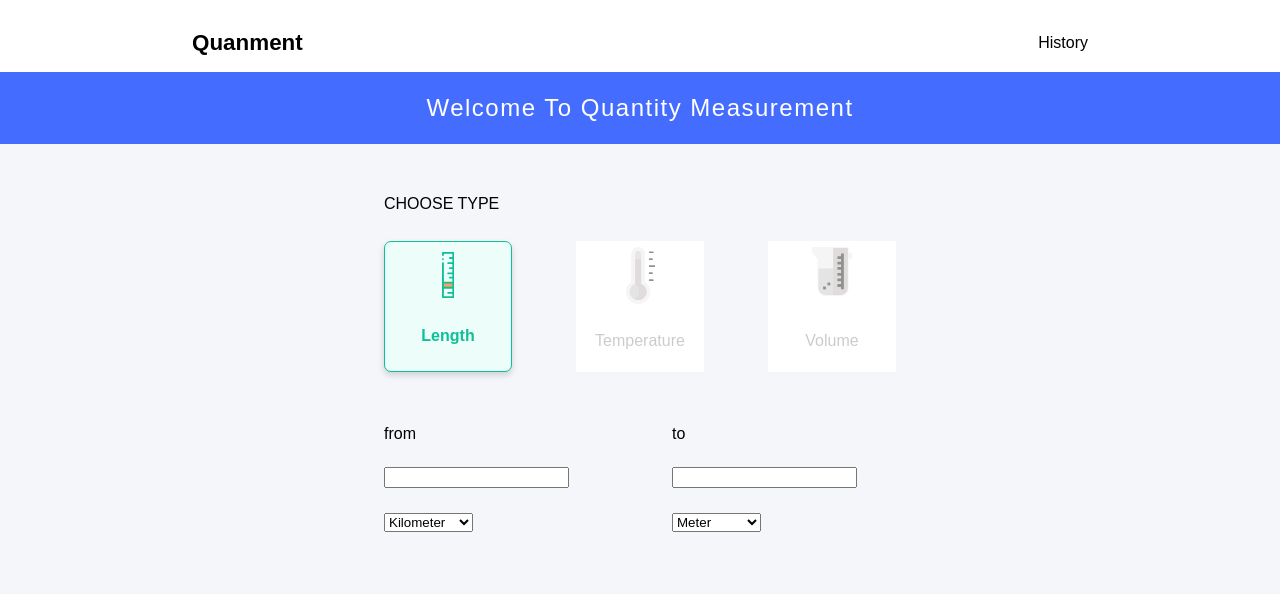
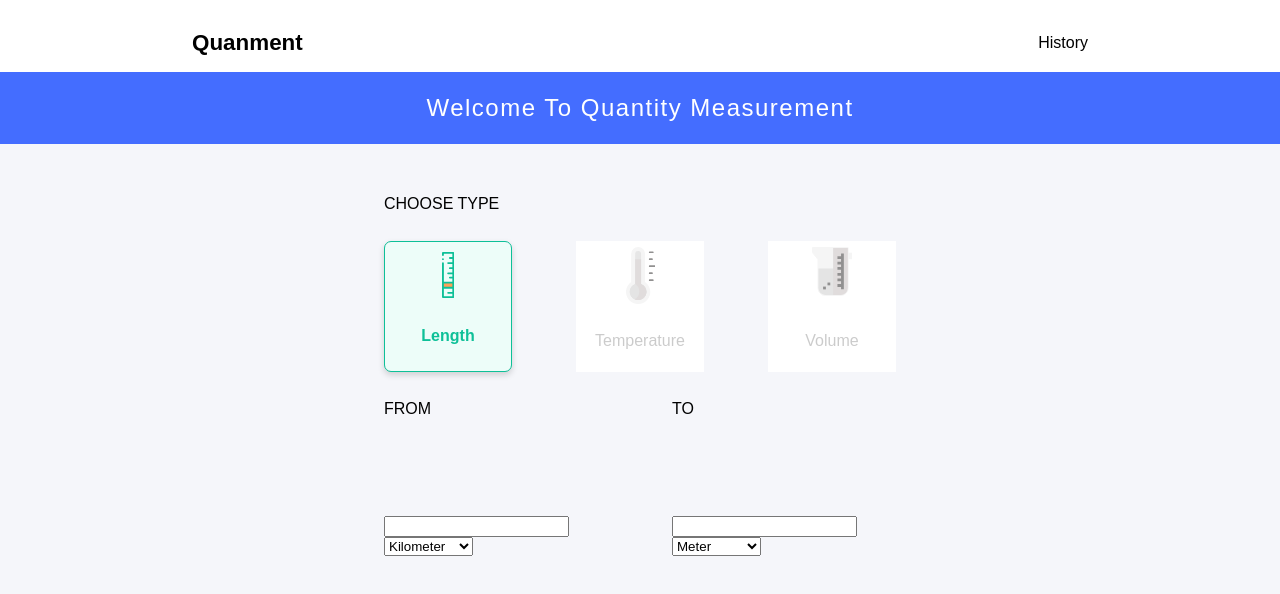
Before and after one commit to seema1611/QuantityMeasurement-UI, a React (Create React App) app: page / in a window 1280 px wide. Shown: the top 594 px of the page. Built offline with nearby package versions, Linux system fonts and the light colour scheme.

Commit message:
ADDED: add style to span tag

```diff
--- a/src/styles/unitValues.css
+++ b/src/styles/unitValues.css
@@ -10,3 +10,8 @@
     letter-spacing: 0px;
     color: #000000;
 }
+
+#unit>span {
+    flex: 1;
+    text-transform: uppercase;
+}
```
